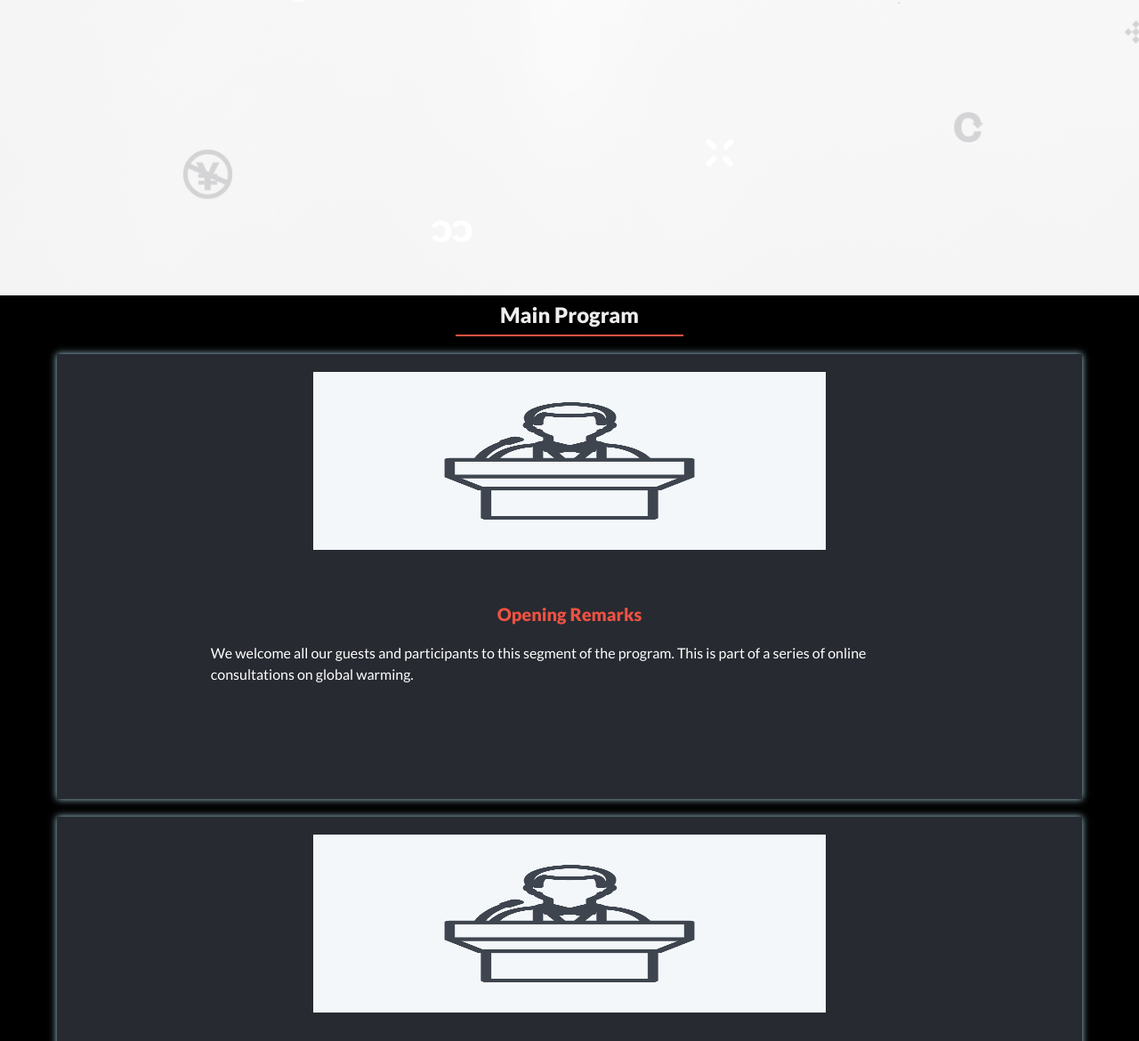
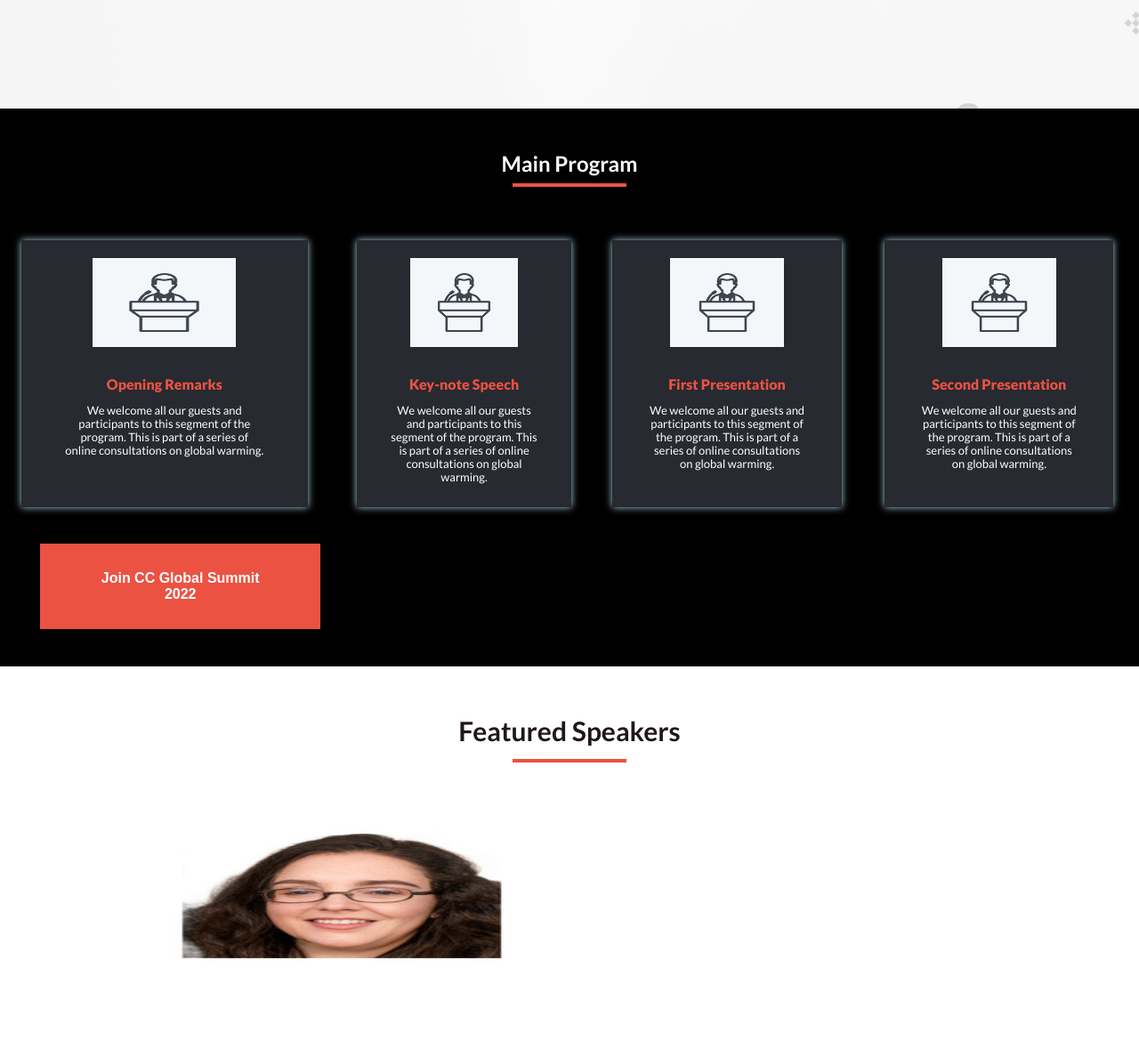
Before and after one commit to Mukumbuta/Capstone-Project-1, a website: page index.html in a window 1280 px wide. Shown: the part 588-1758 px from the top of the page at 89% size. Drawn offline with Linux system fonts and the light colour scheme.

Commit message:
add desktop version

```diff
--- a/index.html
+++ b/index.html
@@ -20,12 +20,12 @@
             <div class="top-bar">
               <div>
                 <a href="#">
-                  <img src="./images/facebook.png" alt="facebook logo">
+                  <i class="fa-brands fa-facebook-f"></i>
                 </a>
               </div>
               <div>
                 <a href="#">
-                  <img src="./images/twitter-icon.png" alt="">
+                  <i class="fa-brands fa-twitter"></i>
                 </a>
               </div>
               <div>
@@ -72,7 +72,7 @@
       <article class="webinar-intro">
         <div class="intro">
           <h3>"Keep it Clean and Green"</h3>
-          <h1>CLEAN AND GREEN EARTH WEBINAR <br> 2022</h1>
+          <h1>CLEAN AND GREEN EARTH WEBINAR 2022</h1>
         </div>
         <div class="webinar-description">
           <p>
@@ -84,13 +84,16 @@
           <h2>2022.10.05(THU) ~ 16(FRI)</h2>
           <p>@Mulungushi International Conference Center.</p>
         </div>
-      </section>
       </article>
+    </section>
+
       <section>
         <div class="main-program-container">
+          <div class="main-prog-title">
+            <h2 class="heading-1">Main Program</h2>
+            <div class="heading-2-title-underline"></div>
+          </div>
           <div class="main-program">
-            <h2 class="heading-1">Main Program</h2>
-            <div class="heading-1-title-underline"></div>
             <div class="activities activity-1">
               <img src="./images/Lecture-Icon.jpg" alt="Program details">
               <h4>Opening Remarks</h4>
@@ -205,5 +208,6 @@
           2022 Clean & Green Inc. Rights reserved
         </p>
       </section>
+    <script src="./js/index.js"></script>
   </body>
 </html>
--- a/style.css
+++ b/style.css
@@ -42,12 +42,23 @@ body {
     font-size: 46px;
 }
 
-.humburger-icon .fa-bars {
+.humburger-icon .fa-solid {
     margin-top: 10px;
     color: #272a31;
 }
 
 .main-navbar {
+    display: none;
+}
+
+
+
+/* Mobile menu */
+.humburger-icon {
+    display: block;
+}
+
+.cross-icon {
     display: none;
 }
 
@@ -109,8 +120,19 @@ body {
     font-size: 15px;
 }
 
+.main-prog-title {
+    display: flex;
+    flex-direction: column;
+    justify-content: center;
+    align-items: center;
+    gap: 20px;
+    padding-top: 50px;
+    padding-bottom: 40px;
+}
+
 .main-program-container {
     margin-top: 200px;
+    background: black;
 }
 
 .main-program {
@@ -120,7 +142,7 @@ body {
     align-items: center;
     width: 100%;
     height: 100%;
-    background: black;
+
     padding-bottom: 20px;
     gap: 20px;
 }
@@ -132,8 +154,8 @@ body {
     color: #ededee;
 }
 
-.main-program .heading-1-title-underline {
-    width: 20%;
+.heading-2-title-underline {
+    width: 10%;
     border-bottom: 2px solid #ec5242;
     margin-top: -10px;
 }
@@ -146,8 +168,11 @@ body {
     padding-top: 20px;
     width: 90%;
     height: 500px;
+    background-color: #272a31;
+}
+
+.activities:hover {
     box-shadow: 0 0 8px lightblue;
-    background-color: #272a31;
 }
 
 .activities img {
@@ -399,11 +424,14 @@ footer h3 {
     height: 50px;
 }
 
+/* Mobile menu */
+
 /* Desktop version */
 @media (min-width: 768px) {
     body {
         background-image: none;
     }
+
     .mobile-menu {
         display: none;
     }
@@ -418,7 +446,7 @@ footer h3 {
         background: #272a31;
         height: 40px;
         align-items: center;
-        padding-inline: 100px;
+        padding-inline: 120px;
         gap: 15px;
     }
 
@@ -430,10 +458,11 @@ footer h3 {
     }
 
     .menu-items {
+        margin-left: 200px;
         display: flex;
         justify-content: right;
         align-items: center;
-        gap: 80px;
+        gap: 50px;
     }
 
     .website-logo {
@@ -447,6 +476,7 @@ footer h3 {
         text-decoration: none;
         color: rgb(58, 55, 55);
         font-weight: 600;
+        font-size: 18px;
     }
 
     .menu-items #red-border {
@@ -458,14 +488,20 @@ footer h3 {
         display: flex;
         justify-content: space-around;
         align-items: center;
-        height: 70px;
+        height: 50px;
+        margin-top: 10px;
     }
 
+    /* Home page */
     .landing-page {
         height: 100%;
         background-image: url(./images/desktop.png);
         background-repeat: no-repeat;
         background-size: cover;
+    }
+
+    .webinar-intro {
+        padding-inline: 100px;
     }
 
     .intro {
@@ -476,9 +512,98 @@ footer h3 {
         font-weight: 800;
         color: #ec5242;
         padding-top: 100px;
-        margin-left: 110px;
-        width: 60%;
+
         gap: 30px;
 
     }
+
+    .intro h1 {
+        font-size: 50px;
+        font-weight: 700;
+        line-height: 50px;
+    }
+
+    .intro h3 {
+        font-size: 30px;
+        font-weight: 600;
+    }
+
+    .webinar-description {
+        width: 50%;
+        font-weight: 600;
+        font-size: small;
+        border: none;
+        margin-top: 50px;
+        margin-bottom: 50px;
+    }
+
+    .date-location h2 {
+        font-size: 35px;
+    }
+
+    .main-program-container {
+        margin-top: 200px;
+        background: black;
+        margin-top: -3px;
+        height: 100%;
+    }
+
+    .main-prog-title {
+        display: flex;
+        flex-direction: column;
+        justify-content: center;
+        align-items: center;
+        padding-top: 50px;
+    }
+
+    .heading-2-title-underline {
+        width: 10%;
+    }
+
+    .main-program {
+        display: grid;
+        grid-template-columns: auto auto auto auto;
+        padding-top: 20px;
+        padding-left: 24px;
+        gap: -20px;
+    }
+
+    .activities {
+        height: 300px;
+        box-shadow: 0 0 8px lightblue;
+    }
+
+    .activities {
+        display: flex;
+        flex-direction: column;
+        align-items: center;
+        font-family: 'Lato', sans-serif;
+        padding-top: 20px;
+        width: 90%;
+        height: 300px;
+        background-color: #272a31;
+    }
+
+    .activities img {
+        width: 50%;
+        height: 100px;
+        margin-bottom: 30px;
+    }
+
+    .activities h4 {
+        color: #ec5242;
+        font-size: 16px;
+        font-weight: 800;
+        margin-bottom: 10px;
+    }
+
+    .activity-description {
+        width: 70%;
+        text-align: center;
+        font-size: small;
+        line-height: 15px;
+    }
+
+    /* About page */
+
 }
```
